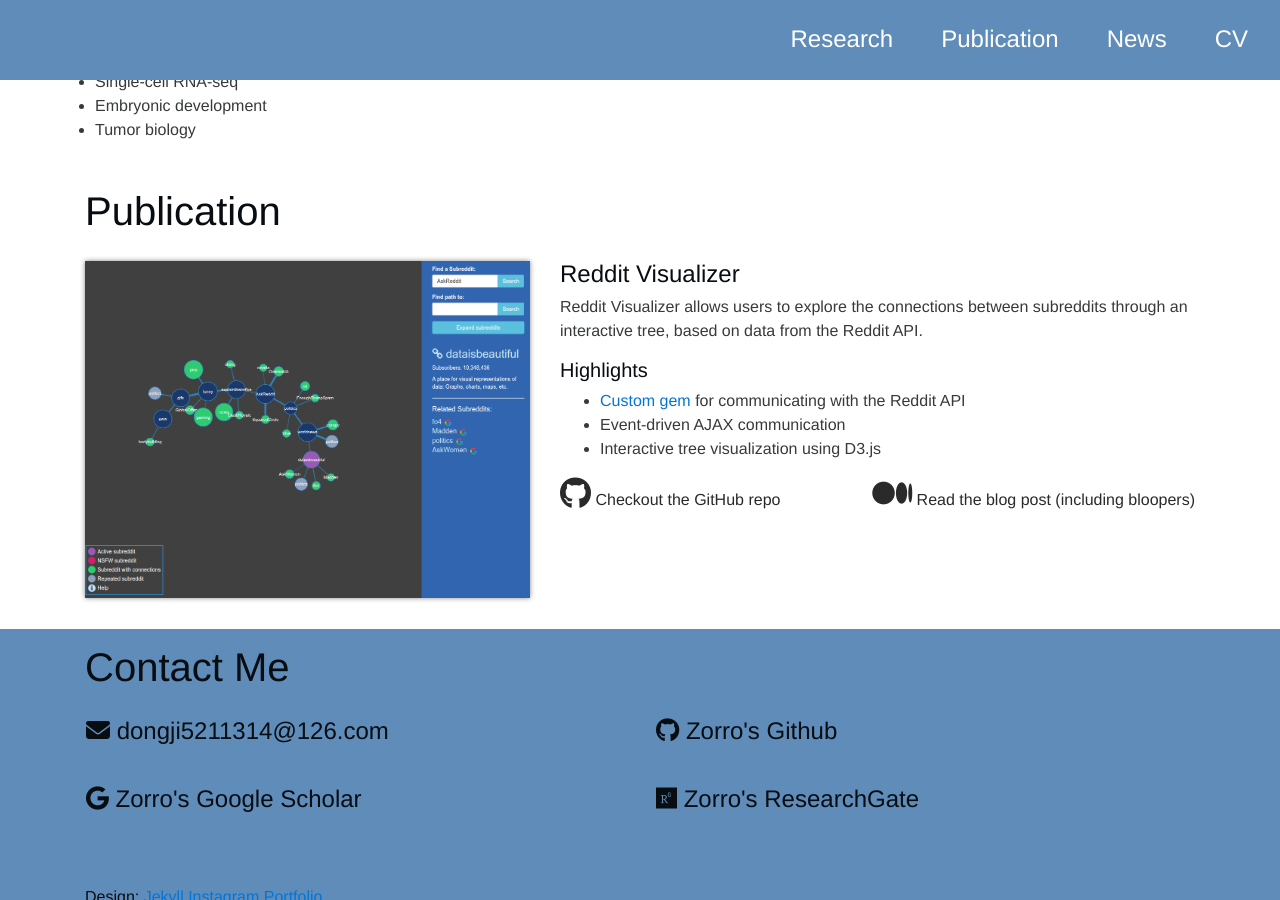
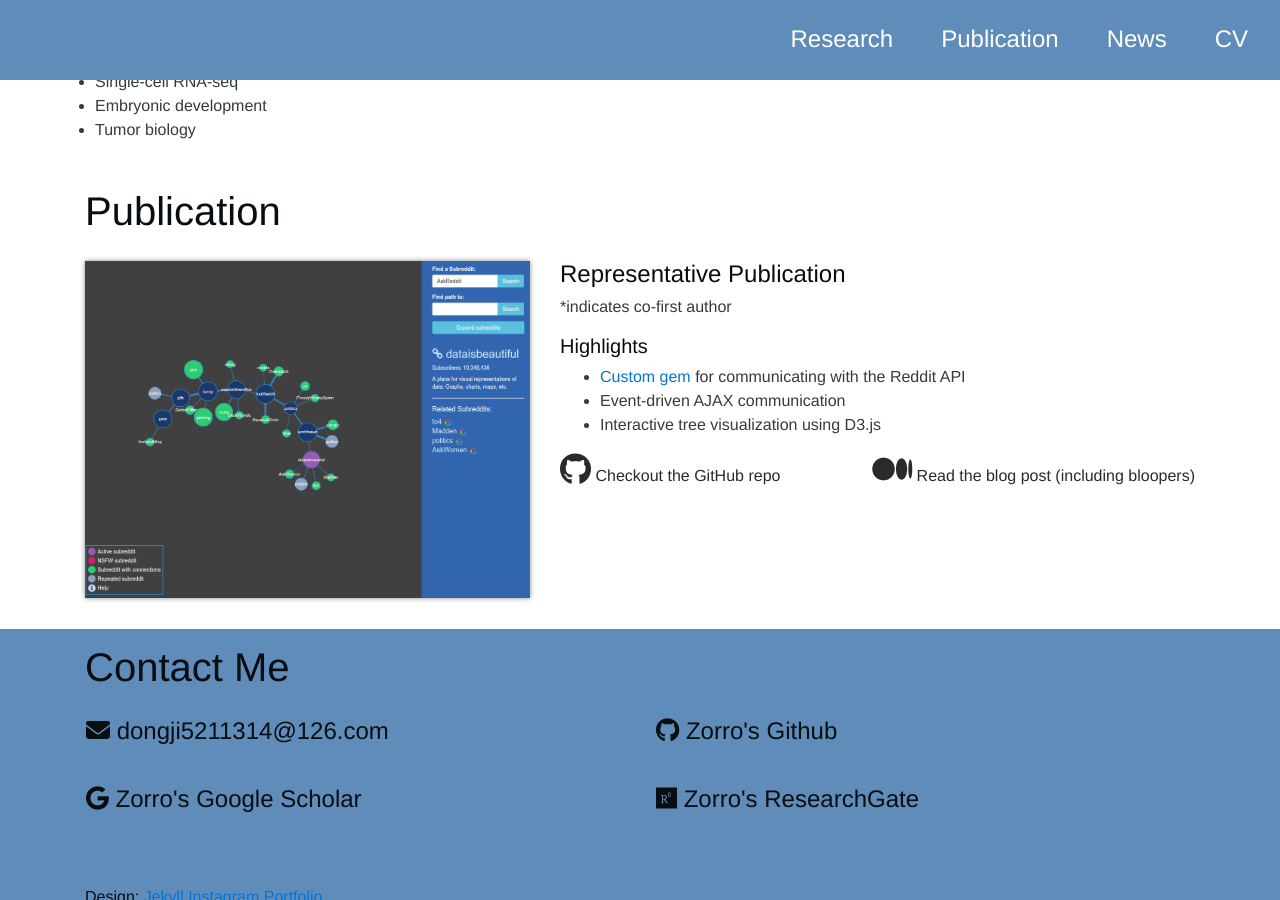
Before and after one commit to zorrodong/zorrodong.github.io, a Jekyll site: the page built from index.html, in a window 1280 px wide and 900 px high, scrolled down 482 px. Built offline with Jekyll 4.4.1, drawn with Linux system fonts in a browser that asks for light colours; nearby versions of some CDN libraries.

Commit message:
Update instagram.html

```diff
--- a/_includes/instagram.html
+++ b/_includes/instagram.html
@@ -11,10 +11,10 @@
         </div>
         <div class="col-md-7">
           <div>
-            <h4 class="h-inline">Reddit Visualizer</h4>
+            <h4 class="h-inline">Representative Publication</h4>
           </div>
           <p>
-          Reddit Visualizer allows users to explore the connections between subreddits through an interactive tree, based on data from the Reddit API.
+          *indicates co-first author
           </p>
           <div>
             <h5>Highlights</h5>
```
